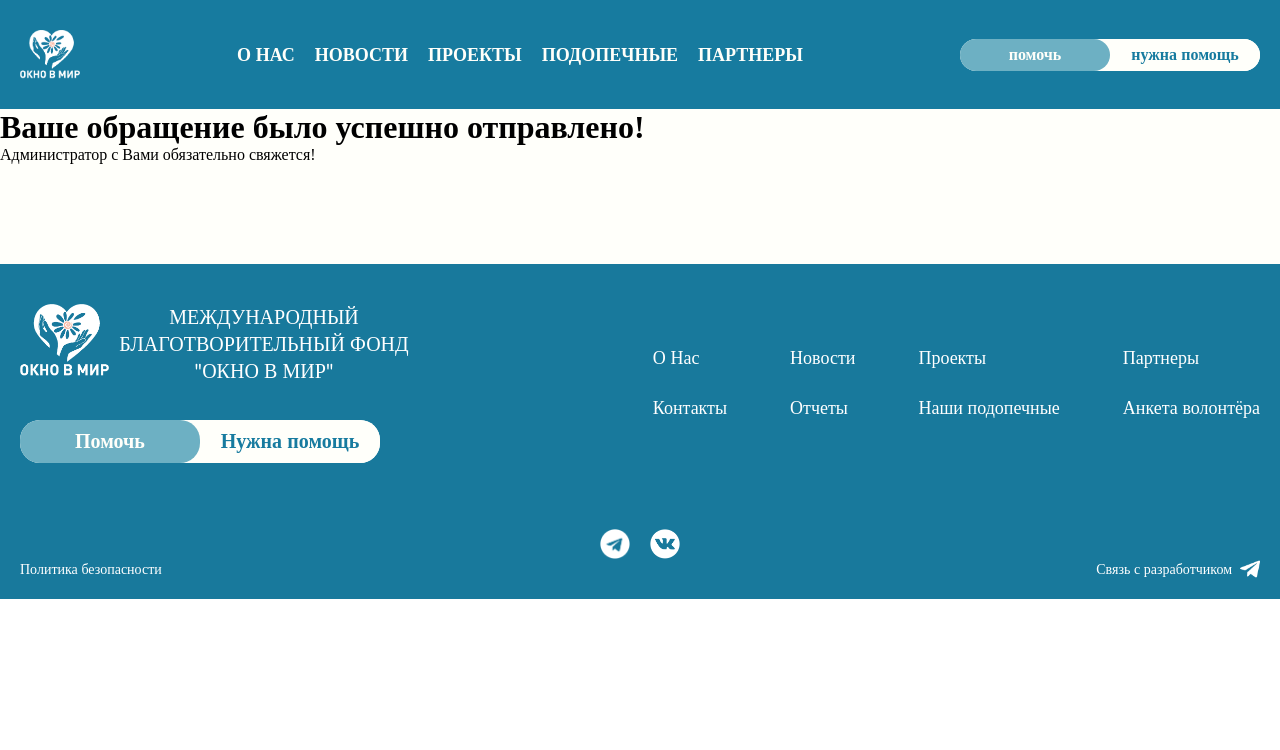
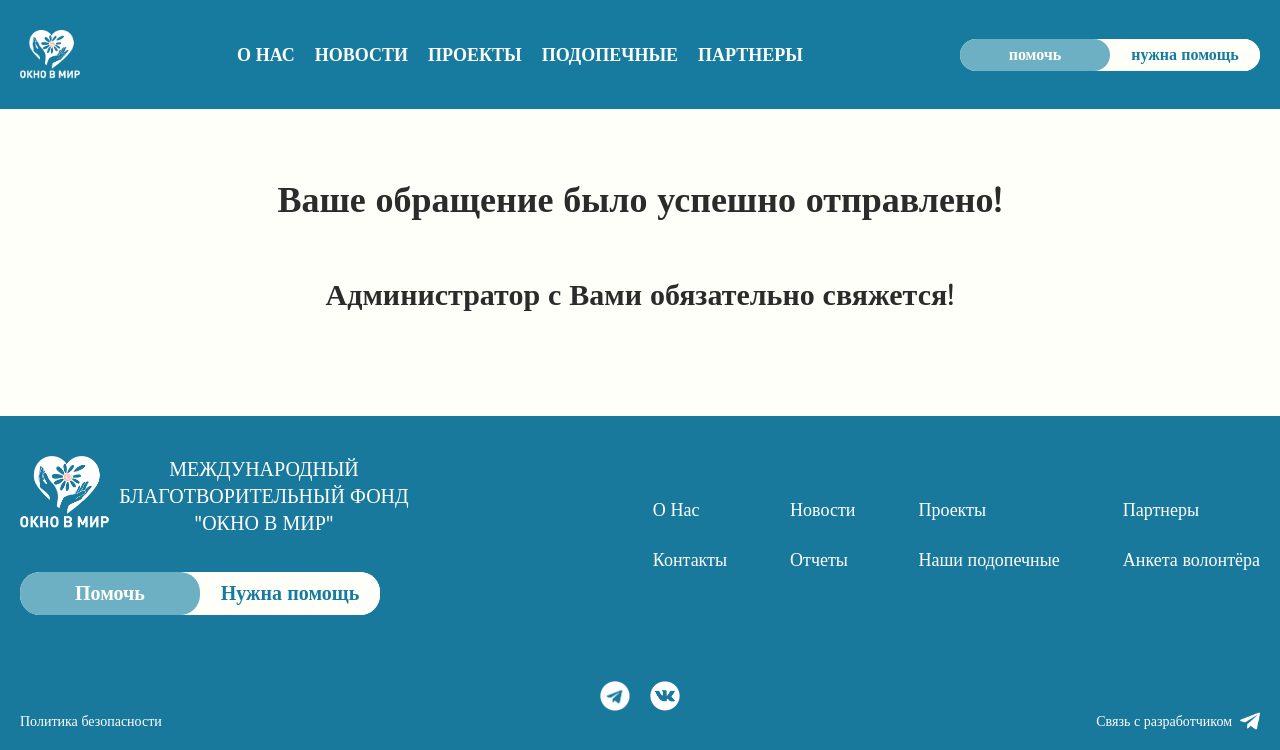
Before and after one commit to RombosK/Z-Force, a Django app: page /home/success/ in a window 1280 px wide. Shown: the top 750 px of the page. Run offline with Django 4.2, Linux system fonts and the light colour scheme; some libraries are stand-ins or nearby versions.

Commit message:
28-03-24 21-00

```diff
--- a/mainapp/templates/mainapp/news_post.html
+++ b/mainapp/templates/mainapp/news_post.html
@@ -34,17 +34,16 @@
   <p class="newsPost__data">{{ post.created_at }}</p>
 
   <!-- слайлер -->
+
   <div class="newsPost__slider">
     <!-- фото -->
     <div class="newsPost__slider_imgBox">
       <div class="newsPost__slider_imgline">
         {% for item in image %}
-
         <img
           class="newsPost__slider_img newsPost__slider_imgHidden"
           src="/home{{ item.image.url }}"
         />
-
         {% endfor %}
       </div>
     </div>
--- a/mainapp/templates/mainapp/success.html
+++ b/mainapp/templates/mainapp/success.html
@@ -1,17 +1,6 @@
-{% extends 'mainapp/base.html' %}
-{% load static %}
-
-{% block content %}
-<div class="container">
-    <div class="row justify-content-center">
-        <div class="col-md-8">
-            <div class="card mt-5">
-                <div class="card-body text-center">
-                    <h1>Ваше обращение было успешно отправлено!</h1>
-                    <p> Администратор с Вами обязательно свяжется!</p>
-                </div>
-            </div>
-        </div>
-    </div>
+{% extends 'mainapp/base.html' %} {% load static %} {% block content %}
+<div class="success">
+  <h1 class="success__title">Ваше обращение было успешно отправлено!</h1>
+  <p class="success__text">Администратор с Вами обязательно свяжется!</p>
 </div>
 {% endblock content %}
--- a/static/css/about.css
+++ b/static/css/about.css
@@ -123,6 +123,7 @@
 
 .about__dot:hover {
     background-color: rgba(254, 186, 166, 1.00);
+    cursor: pointer;
 }
 
 .about__dot_activ {
--- a/static/css/main.css
+++ b/static/css/main.css
@@ -25,11 +25,11 @@
 @import url("projects.css");
 /* конкретная задаяча в проекте */
 @import url("projects_post.css");
-
 /* подопечные */
 @import url("allyouneedis.css");
 @import url("allyouneedis_post.css");
-
+/* ваще обращение отправлено */
+@import url("success.css");
 
 
 
--- a/static/css/news.css
+++ b/static/css/news.css
@@ -28,6 +28,10 @@
 .news__title_img {
     width: 250px;
     /* padding-bottom: 40px; */
+}
+
+.news {
+    margin-bottom: 80px;
 }
 
 .news__itemBox {
@@ -76,11 +80,8 @@
     gap: 30px;
     align-items: center;
     justify-content: space-between;
-
-
     /* width: 60%; */
     padding: 20px 20px;
-
     /* padding-left: calc(50% - 700px); */
     width: calc(100% - 450px);
 }
--- a/static/css/news_post.css
+++ b/static/css/news_post.css
@@ -31,6 +31,7 @@
 .newsPost {
     margin-left: 20px;
     margin-right: 20px;
+    /* position: relative; */
 }
 
 .newsPost__top {
@@ -113,7 +114,7 @@
 .newsPost__slider_imgline {
     position: relative;
     overflow: hidden;
-    height: 500px;
+    height: 600px;
     width: 100%;
 
     display: flex;
@@ -127,6 +128,44 @@
     height: 100%;
 }
 
+.show {
+    height: 80%;
+    width: auto;
+
+    /* background-color: black; */
+    position: fixed;
+    /* top: -30%; */
+    /* z-index: 109; */
+    /* top: 50px; */
+    left: 50%;
+    /* top: 5%; */
+
+
+}
+
+.show_back {
+    width: 100%;
+    height: 100%;
+    /* background: black !important; */
+    background-size: cover;
+    /* z-index: 99; */
+    padding-top: 50px !important;
+    margin: 0 !important;
+    /* background: rgba(0, 0, 0, 0.80) !important; */
+
+}
+
+.header__none {
+    display: none !important;
+}
+
+.show__size {
+    height: 800px;
+    /* top: 50px; */
+
+
+}
+
 .newsPost__slider_imgHidden {
     visibility: hidden;
 }
@@ -135,7 +174,7 @@
     display: flex;
     flex-direction: row;
     gap: 20px;
-    align-items: flex-end;
+    align-items: center;
 }
 
 .newsPost__slider_navLeft {
@@ -259,9 +298,10 @@
 
     .newsPost__title_img {
         width: 100px;
-    padding-bottom: 10px;
+        padding-bottom: 10px;
 
     }
+
     .newsPost__top {
         flex-direction: column;
         align-items: center;
--- /dev/null
+++ b/static/css/success.css
@@ -0,0 +1,47 @@
+.success {
+    display: flex;
+    flex-direction: column;
+    gap: 50px;
+
+    padding-top: 67px;
+    margin-left: 20px;
+    margin-right: 20px;
+}
+
+.success__title {
+    color: rgb(43, 43, 43);
+    font-family: Nunito;
+    font-size: 36px;
+    font-weight: 700;
+    text-align: center;
+}
+
+.success__text {
+    color: rgb(43, 43, 43);
+    font-family: Nunito;
+    font-size: 30px;
+    font-weight: 600;
+    text-align: center;
+}
+
+
+/* адаптация */
+@media (min-width: 725px) and (max-width: 950px) {
+    .success__title {
+        font-size: 30px;
+    }
+
+    .success__text {
+        font-size: 26px;
+    }
+}
+
+@media (min-width: 320px) and (max-width: 724px) {
+    .success__title {
+        font-size: 26px;
+    }
+
+    .success__text {
+        font-size: 22px;
+    }
+}
```
Also changed, not shown: static/js/news_post.js (+28 -0 lines), authapp/migrations/0001_initial.py, mainapp/migrations/0001_initial.py.
